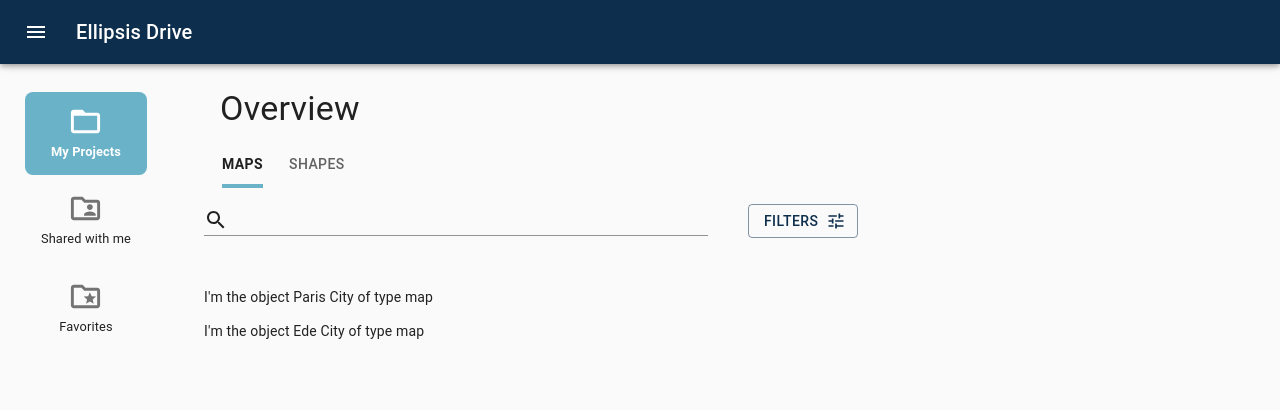
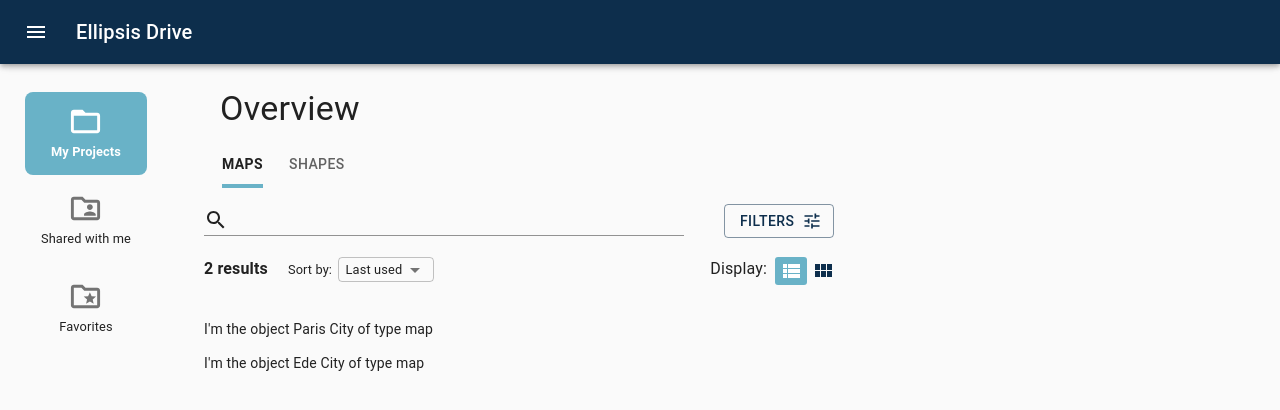
Before and after one commit to pouannes/ellispsis-drive-challenge, a React (Create React App) app: page /overview in a window 1280 px wide. Shown: the top 410 px of the page. Built offline with nearby package versions, Linux system fonts and the light colour scheme.

Commit message:
add toolbar

```diff
--- /dev/null
+++ b/src/components/BrowserToolbar/BrowserToolbar.jsx
@@ -0,0 +1,148 @@
+import React from "react";
+
+import {
+  makeStyles,
+  Typography,
+  FormControl,
+  Select,
+  MenuItem,
+  IconButton,
+} from "@material-ui/core";
+
+import { ViewList, ViewModule } from "@material-ui/icons";
+
+import PropTypes from "prop-types";
+
+const useStyles = makeStyles((theme) => ({
+  container: {
+    display: "flex",
+    marginBottom: "30px",
+    maxWidth: "635px", // to be aligned with the filters button above in medium+ screens
+  },
+  results: {
+    fontWeight: "600",
+    marginRight: "20px",
+  },
+  sortBy: {
+    fontSize: "0.8rem",
+    verticalAlign: "bottom",
+    lineHeight: "2",
+    marginRight: "0.5em",
+  },
+  selectRoot: {
+    padding: "3px 14px 3px 7px",
+    fontSize: "0.8rem",
+  },
+  menuItemRoot: {
+    fontSize: "0.8rem",
+  },
+  displayContainer: {
+    marginLeft: "auto",
+    display: "flex",
+  },
+  displayText: {
+    marginRight: "0.5rem",
+  },
+  iconButtonRoot: {
+    padding: "2px 4px",
+    borderRadius: "3px",
+    marginBottom: "4px",
+  },
+  selectedIconButton: {
+    background: theme.palette.primary.light,
+    color: theme.palette.common.white,
+    "&:hover": {
+      backgroundColor: theme.palette.primary.light,
+      color: theme.palette.common.white,
+    },
+  },
+}));
+
+function BrowserToolbar({
+  resultNumber,
+  sortBy,
+  handleSortByChange,
+  currentDisplay,
+  setCurrentDisplay,
+}) {
+  const classes = useStyles();
+  return (
+    <div className={classes.container}>
+      <Typography className={classes.results}>
+        {resultNumber} results
+      </Typography>
+      <Typography className={classes.sortBy}>Sort by:</Typography>
+      <FormControl variant="outlined" className={classes.formControl}>
+        <Select
+          value={sortBy}
+          onChange={handleSortByChange}
+          classes={{ root: `${classes.selectRoot}` }}
+        >
+          <MenuItem
+            classes={{ root: `${classes.menuItemRoot}` }}
+            value={"Last used"}
+          >
+            Last used
+          </MenuItem>
+          <MenuItem
+            classes={{ root: `${classes.menuItemRoot}` }}
+            value={"First used"}
+          >
+            First used
+          </MenuItem>
+          <MenuItem
+            classes={{ root: `${classes.menuItemRoot}` }}
+            value={"Decreasing size"}
+          >
+            Decreasing size
+          </MenuItem>
+          <MenuItem
+            classes={{ root: `${classes.menuItemRoot}` }}
+            value={"Increasing size"}
+          >
+            Increasing size
+          </MenuItem>
+        </Select>
+      </FormControl>
+      <div className={classes.displayContainer}>
+        <Typography className={classes.displayText}>Display: </Typography>
+        <IconButton
+          color="primary"
+          disableFocusRipple
+          disableRipple
+          classes={{
+            root: `${classes.iconButtonRoot} ${
+              currentDisplay === 0 ? classes.selectedIconButton : ""
+            }`,
+          }}
+          onClick={() => setCurrentDisplay(0)}
+        >
+          <ViewList />
+        </IconButton>
+        <IconButton
+          color="primary"
+          disableFocusRipple
+          disableRipple
+          classes={{
+            root: `${classes.iconButtonRoot} ${
+              currentDisplay === 1 ? classes.selectedIconButton : ""
+            }`,
+          }}
+          onClick={() => setCurrentDisplay(1)}
+        >
+          <ViewModule />
+        </IconButton>
+      </div>
+    </div>
+  );
+}
+
+BrowserToolbar.propTypes = {
+  resultNumber: PropTypes.number.isRequired,
+  sortBy: PropTypes.string.isRequired,
+  handleSortByChange: PropTypes.func.isRequired,
+  currentDisplay: PropTypes.number.isRequired,
+  setCurrentDisplay: PropTypes.func.isRequired,
+};
+
+export default BrowserToolbar;
--- a/src/components/FiltersDrawer/FiltersDrawer.jsx
+++ b/src/components/FiltersDrawer/FiltersDrawer.jsx
@@ -9,6 +9,7 @@ import ListItemIcon from "@material-ui/core/ListItemIcon";
 import ListItemText from "@material-ui/core/ListItemText";
 import InboxIcon from "@material-ui/icons/MoveToInbox";
 import MailIcon from "@material-ui/icons/Mail";
+import PropTypes from "prop-types";
 
 const useStyles = makeStyles({
   list: {
@@ -73,4 +74,9 @@ function FiltersDrawer({ open, setOpen }) {
   );
 }
 
+FiltersDrawer.propTypes = {
+  open: PropTypes.bool.isRequired,
+  setOpen: PropTypes.func.isRequired,
+};
+
 export default FiltersDrawer;
--- a/src/components/Overview/Overview.jsx
+++ b/src/components/Overview/Overview.jsx
@@ -7,6 +7,7 @@ import { mockMaps, mockShapes } from "../../constants/mockObjects";
 import Sidebar from "../Sidebar/Sidebar";
 import BrowserTabs from "../BrowserTabs/BrowserTabs";
 import Search from "../Search/Search";
+import BrowserToolbar from "../BrowserToolbar/BrowserToolbar";
 import CardBrowser from "../CardBrowser/CardBrowser";
 import { Typography } from "@material-ui/core";
 
@@ -48,10 +49,18 @@ function Overview() {
 
   const [currentFolder, setCurrentFolder] = useState(0);
   const [tabValue, setTabValue] = useState(0);
+  const [sortBy, setSortBy] = useState("Last used");
+  const [currentDisplay, setCurrentDisplay] = useState(0);
 
-  const handleTabChange = (event, newValue) => {
+  const handleTabChange = (_, newValue) => {
     setTabValue(newValue);
   };
+
+  const handleSortByChange = (event) => {
+    setSortBy(event.target.value);
+  };
+
+  const cards = tabValue === 0 ? mockMaps : mockShapes;
 
   return (
     <div className={classes.container}>
@@ -67,7 +76,14 @@ function Overview() {
           <BrowserTabs tabValue={tabValue} handleTabChange={handleTabChange} />
         </div>
         <Search />
-        <CardBrowser cards={tabValue === 0 ? mockMaps : mockShapes} />
+        <BrowserToolbar
+          resultNumber={Object.keys(cards).length}
+          sortBy={sortBy}
+          handleSortByChange={handleSortByChange}
+          currentDisplay={currentDisplay}
+          setCurrentDisplay={setCurrentDisplay}
+        />
+        <CardBrowser cards={cards} />
       </div>
     </div>
   );
--- a/src/components/Search/Search.jsx
+++ b/src/components/Search/Search.jsx
@@ -8,11 +8,12 @@ import FiltersDrawer from "../FiltersDrawer/FiltersDrawer";
 
 const useStyles = makeStyles((theme) => ({
   container: {
-    marginBottom: "50px",
+    marginBottom: "20px",
     maxWidth: "720px",
   },
   searchField: {
-    width: "70%",
+    width: "100%",
+    maxWidth: "480px",
     marginRight: "40px",
   },
   button: {
```
